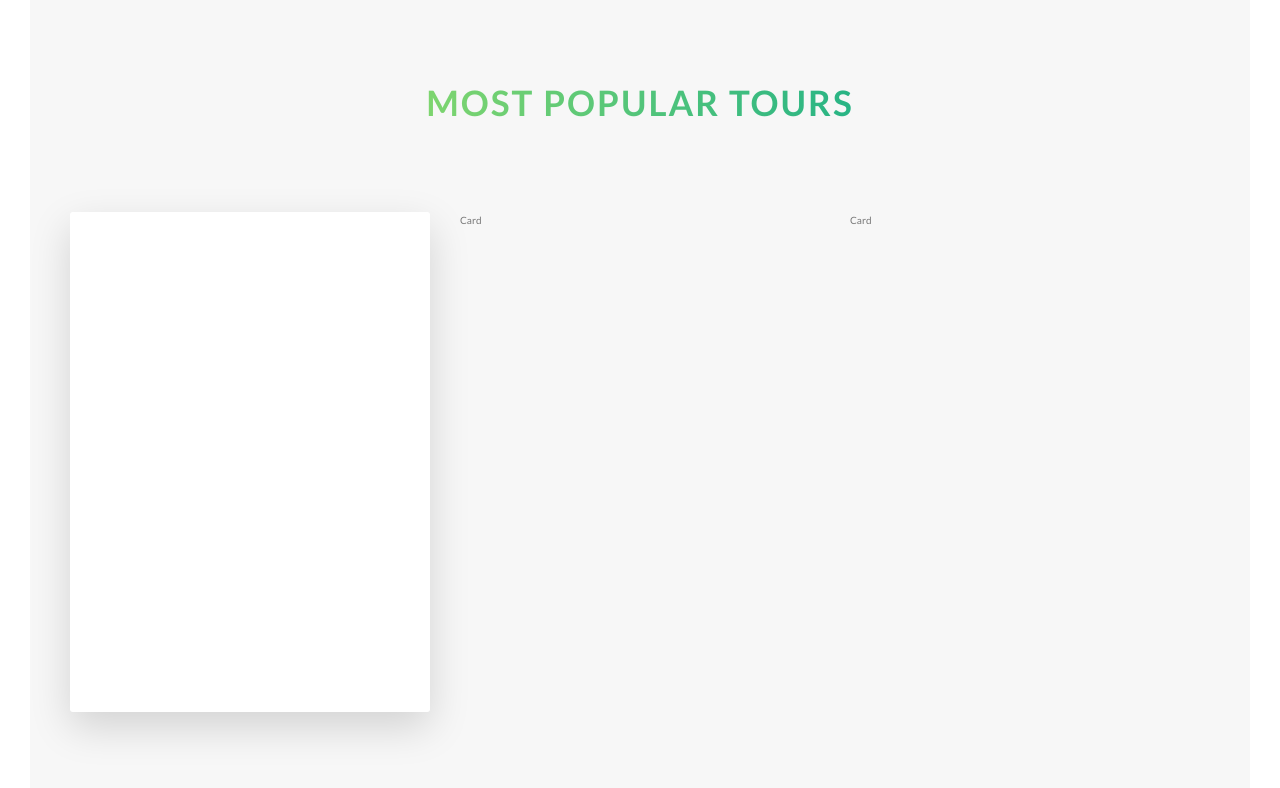
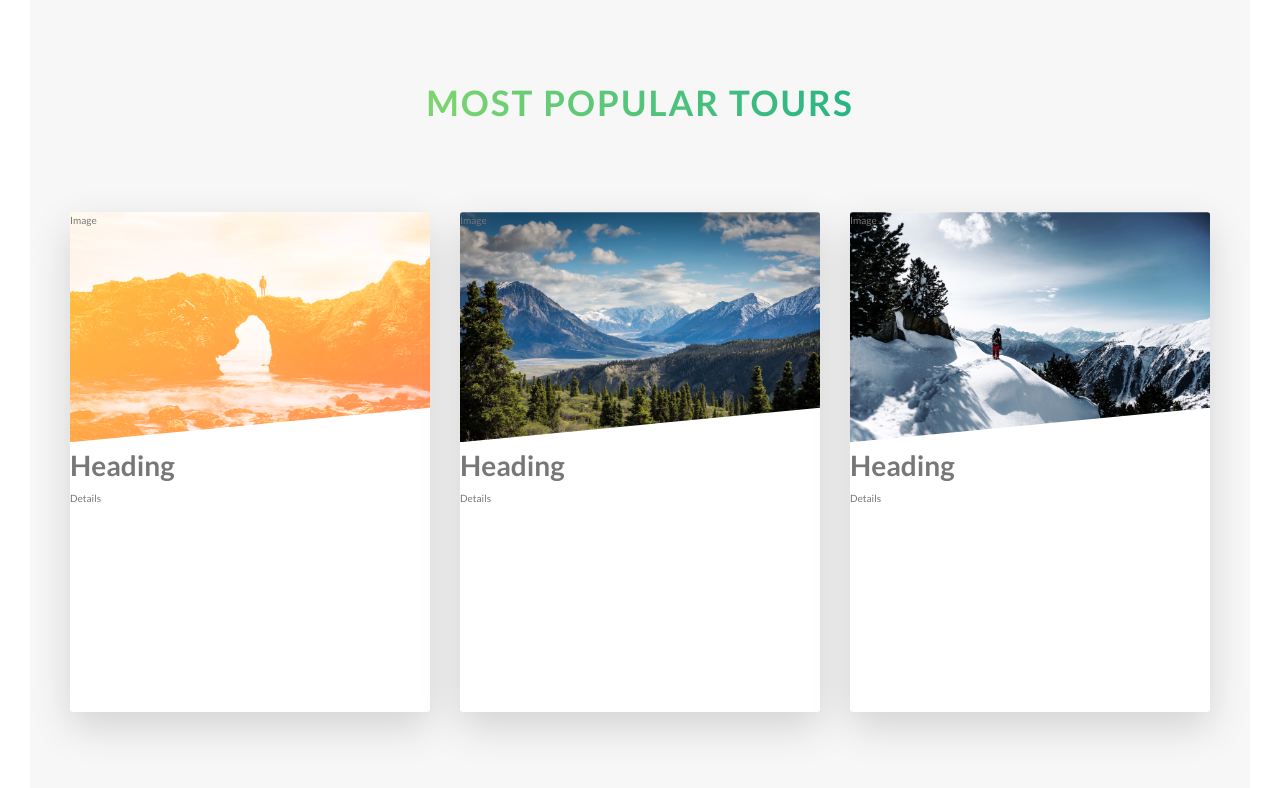
Before and after one commit to Bobstyle23/natours, a plain HTML site: page index.html in a window 1280 px wide. Shown: the part 2232-3020 px from the top of the page. Drawn offline with Linux system fonts and the light colour scheme.

Commit message:
Add card details & styles

```diff
--- a/index.html
+++ b/index.html
@@ -141,17 +141,39 @@
         <div class="row row__2">
           <div class="col col-1-of-3">
             <div class="card">
-              <div class="card__side card__side--front">FRONT</div>
+              <div class="card__side card__side--front">
+                <div class="card__picture card__picture--1">Image</div>
+                <h4 class="card__heading">Heading</h4>
+                <div class="card__details">Details</div>
+              </div>
               <div class="card__side card__side--back card__side--back-1">
                 BACK
               </div>
             </div>
           </div>
           <div class="col col-1-of-3">
-            <div class="card">Card</div>
+            <div class="card">
+              <div class="card__side card__side--front">
+                <div class="card__picture card__picture--2">Image</div>
+                <h4 class="card__heading">Heading</h4>
+                <div class="card__details">Details</div>
+              </div>
+              <div class="card__side card__side--back card__side--back-2">
+                BACK
+              </div>
+            </div>
           </div>
           <div class="col col-1-of-3">
-            <div class="card">Card</div>
+            <div class="card">
+              <div class="card__side card__side--front">
+                <div class="card__picture card__picture--3">Image</div>
+                <h4 class="card__heading">Heading</h4>
+                <div class="card__details">Details</div>
+              </div>
+              <div class="card__side card__side--back card__side--back-3">
+                BACK
+              </div>
+            </div>
           </div>
         </div>
       </section>
--- a/sass/components/_card.scss
+++ b/sass/components/_card.scss
@@ -4,19 +4,16 @@
   -webkit-perspective: 150rem;
   position: relative;
   height: 50rem;
+
   &__side {
-    color: #fff;
-    font-size: 2rem;
     height: 50rem;
     transition: all 0.5s ease;
     position: absolute;
-    top: 0;
-    left: 0;
-    width: 100%;
+    inset: 0;
     backface-visibility: hidden;
     border-radius: 3px;
     box-shadow: 0 1.5rem 4rem rgba($color: $color-black, $alpha: 0.15);
-
+    overflow: hidden;
     &--front {
       background-color: $color-white;
     }
@@ -34,11 +31,46 @@
     }
   }
 
+  &:hover {
+    cursor: pointer;
+  }
+
   &:hover &__side--front {
-    transform: rotateY(180deg);
+    transform: rotateY(-180deg);
   }
 
   &:hover &__side--back {
     transform: rotateY(-0deg);
   }
+
+  &__picture {
+    background-size: cover;
+    background-position: top;
+    background-repeat: no-repeat;
+    height: 23rem;
+    background-blend-mode: screen;
+    clip-path: polygon(0 0, 100% 0, 100% 85%, 0 100%);
+
+    &--1 {
+      background-image:
+        linear-gradient(
+          to right bottom,
+          $color-secondary-light,
+          $color-secondary-dark
+        ),
+        url("../../img/nat-5.jpg");
+    }
+
+    &--2 {
+      background-image: url("../../img/nat-6.jpg");
+    }
+
+    &--3 {
+      background-image: url("../../img/nat-7.jpg");
+    }
+  }
+
+  &__heading {
+    font-size: 2.8rem;
+  }
 }
```
Also changed, not shown: sass/main.css, 1 other file.
